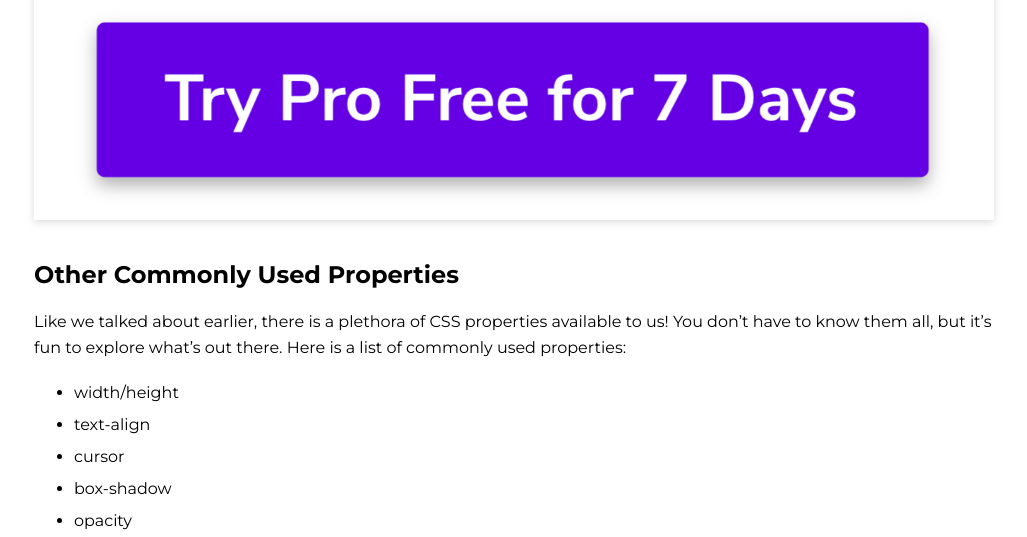
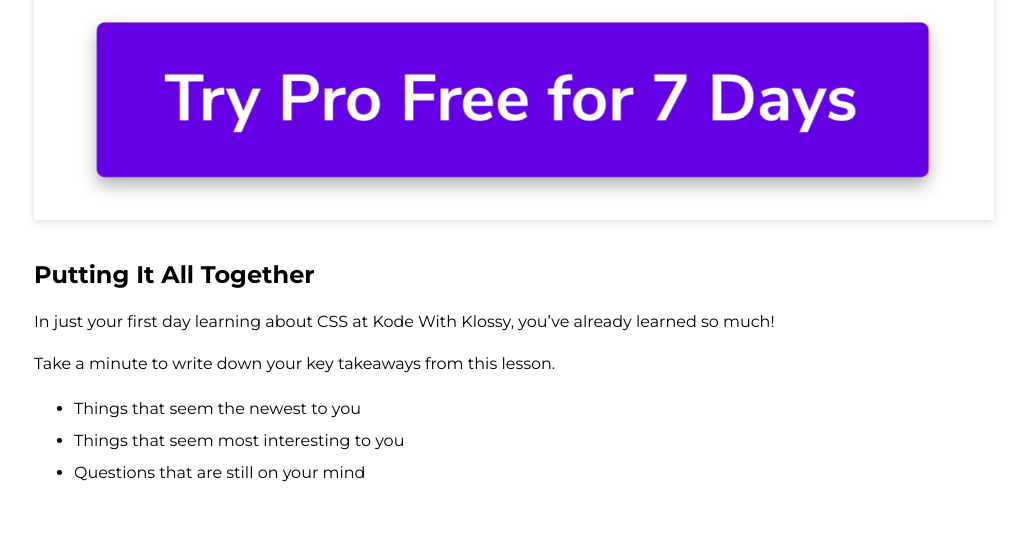
Before and after one commit to ameseee/kwk-curriculum-site, a Jekyll site: the page built from web-app/lessons/css-intro/index.md, in a window 1280 px wide and 1400 px high, scrolled down 6300 px, cut to the strip 0-537 px from the top of the window. Shown: the whole strip, without its empty margins (126-1153 px from the left). Built offline with Jekyll 4.4.1, drawn with Linux system fonts in a browser that asks for light colours; nearby versions of some CDN libraries; some of the changed text lies outside the part shown.

Commit message:
Update end of intro lesson with reflection, removed Mae Jemisin project

```diff
--- a/web-app/lessons/css-intro/index.md
+++ b/web-app/lessons/css-intro/index.md
@@ -180,21 +180,11 @@ Another property/value pair that we haven't talked about:
   <img src="./assets/button-hover.png" alt="Bright button with rounded corners">
 </div>
 
-## Other Commonly Used Properties
+## Putting It All Together
 
-Like we talked about earlier, there is a plethora of CSS properties available to us! You don't have to know them all, but it's fun to explore what's out there. Here is a list of commonly used properties:
+In just your first day learning about CSS at Kode With Klossy, you've already learned so much!
 
-- width/height
-- text-align
-- cursor
-- box-shadow
-- opacity
-- border-bottom/border-top/border-right/border-left
-
-<div class="practice">
-  <h2>Practice: CSS Rules</h2>
-  <p>Create a new CodePen for this set of practice.</p>
-  <p>Your job is to re-create the site in the screen shot below. You can choose your own image and lorem ipsum! We should make a better-looking site to celebrate <a target="blank" href="https://www.space.com/17169-mae-jemison-biography.html">Mae Jemison</a>, but she'd understand that we are just starting our CSS journey 😉</p>
-  <p>This isn't obvious from looking at the screen shot, but push yourself to use classes and IDs when it feels appropriate. Use <a target="blank" href="https://htmldog.com/references/css/properties/">this</a> as a reference for syntax examples for each property!</p>
-  <img src="./assets/mae-jemison.png">
-</div>
+Take a minute to write down your key takeaways from this lesson.
+- Things that seem the newest to you
+- Things that seem most interesting to you
+- Questions that are still on your mind
```
